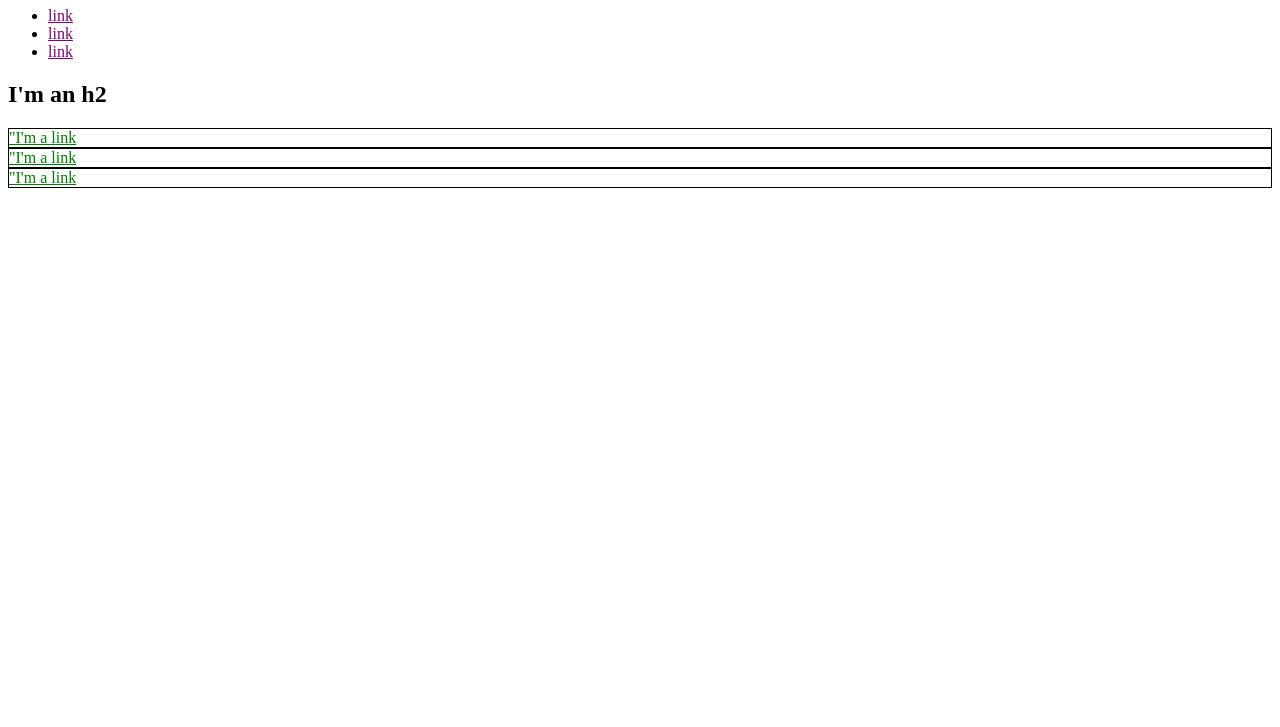
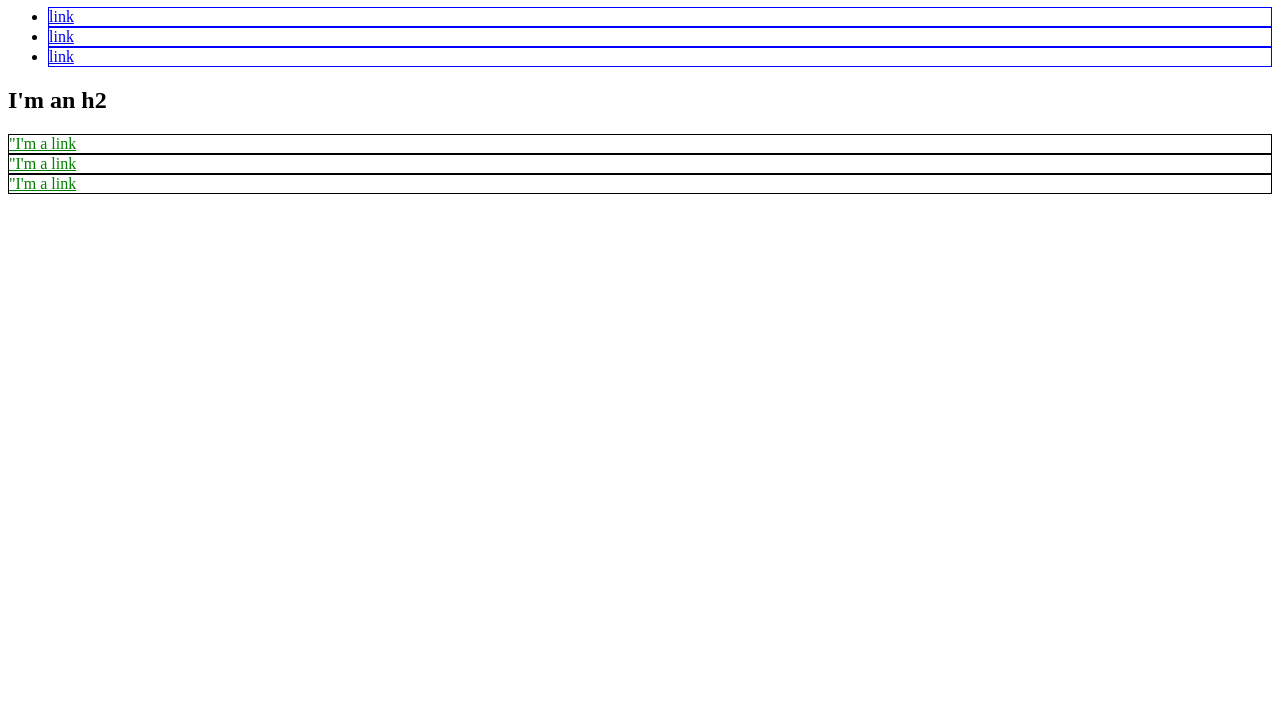
Before and after one commit to harry-th/css_tutorial, a plain HTML site: page index.html in a window 1280 px wide. Shown: the part 73-800 px from the top of the page. Drawn offline with Linux system fonts and the light colour scheme.

Commit message:
add styling

```diff
--- a/index.html
+++ b/index.html
@@ -3,8 +3,8 @@
   <head>
     <meta charset="utf-8">
     <style media="screen">
-    li a {
-      color: purple;
+    li {
+      border: 1px solid blue;
     }
       div a{
         color: green
```
